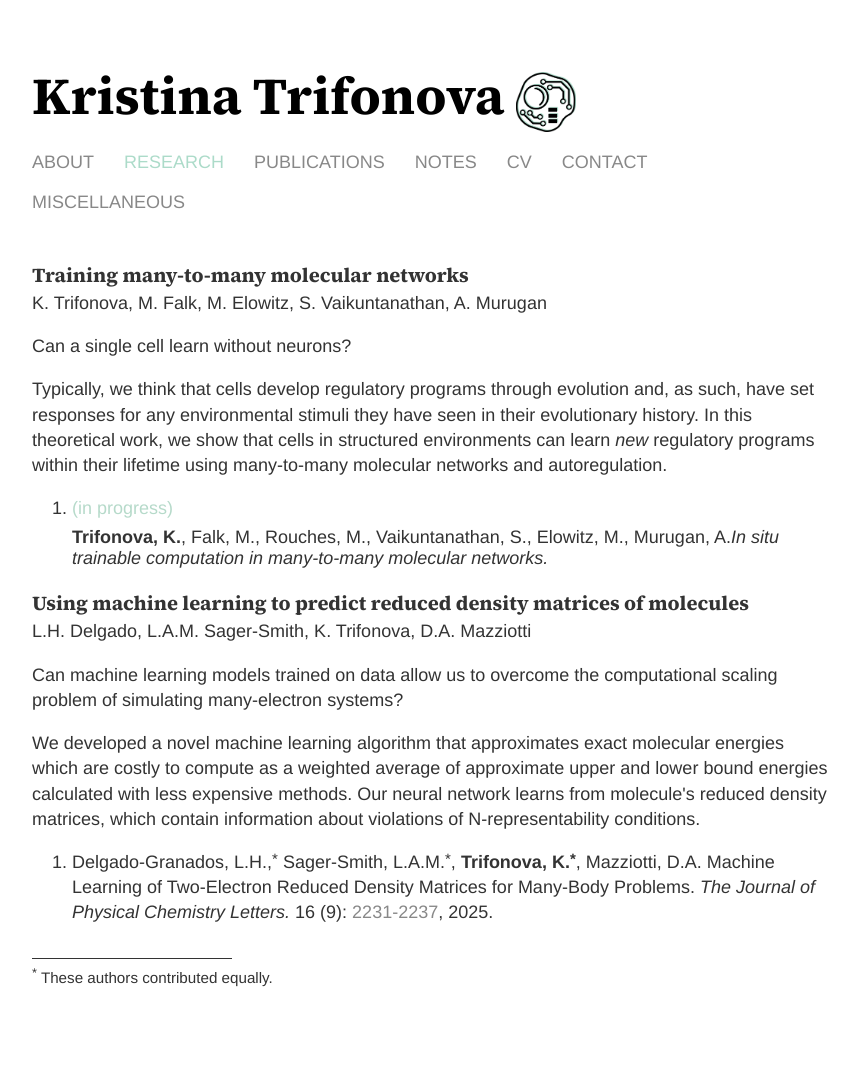
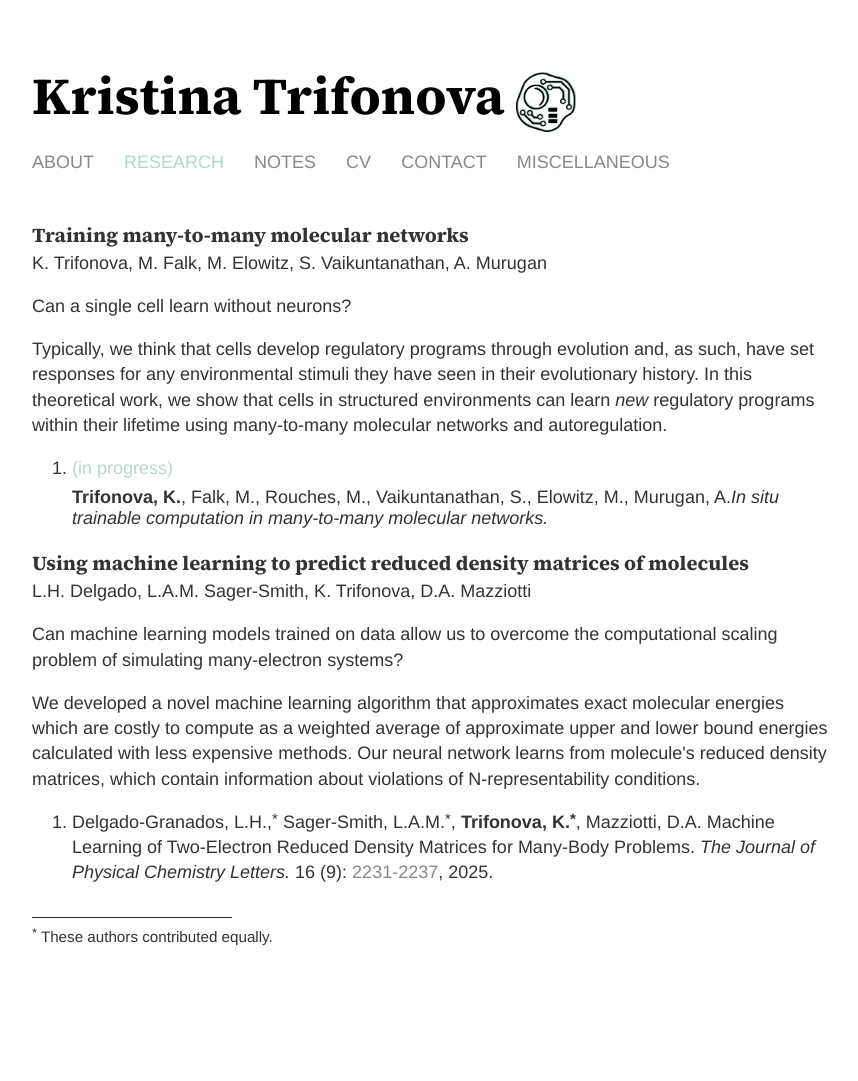
Before and after one commit to k-trifonova/k-trifonova.github.io, a Jekyll site: the page built from research/index.html, in a window 1280 px wide. Shown: the whole page, without its empty margins (208-1066 px from the left). Built offline with Jekyll 4.4.1, drawn with Linux system fonts in a browser that asks for light colours; after the commit the page ends 1041 px from its top, so only the background shows below that.

Commit message:
remove pubs

```diff
--- a/research/index.html
+++ b/research/index.html
@@ -6,7 +6,7 @@
 	<ul>
 		<li><a href="/">ABOUT</a></li>
 		<li><a id="research" class="active" href="/research">RESEARCH</a></li>
-		<li><a href="/publications">PUBLICATIONS</a></li>
+		<!-- <li><a href="/publications">PUBLICATIONS</a></li> -->
 		<li><a href="/notes">NOTES</a></li>
 		<li><a href="/CV_Trifonova.pdf" target="_blank">CV</a></li>
 		<li><a href="/contact">CONTACT</a></li>
```
